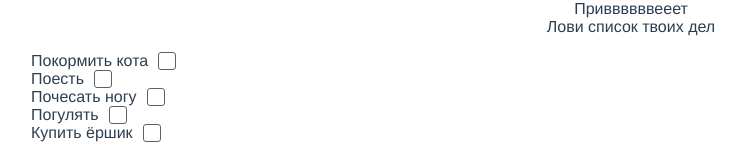
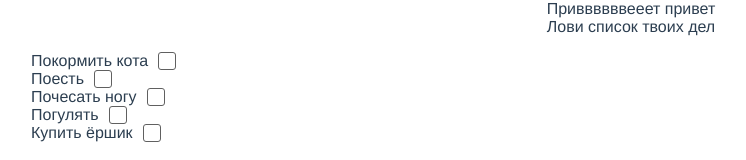
Before and after one commit to frontendbro/test-action-tech, a Vue app: page /home in a window 1280 px wide. Shown: the top 160 px of the page, without its empty margins (9-755 px from the left). Built offline with nearby package versions, Linux system fonts and the light colour scheme; sample sign-in values are in the browser's storage.

Commit message:
first-commit

```diff
--- a/src/views/Home.vue
+++ b/src/views/Home.vue
@@ -1,6 +1,6 @@
 <template>
   <div class="home">
-    <div>Приввввввееет {{ userData.login }}</div>
+    <div>Приввввввееет {{ userData.login }} привет</div>
     <div>Лови список твоих дел</div>
     <ul>
       <TaskItem v-for="task of taskList" :key="task.id" :status="task.status" :title="task.title" />
```
